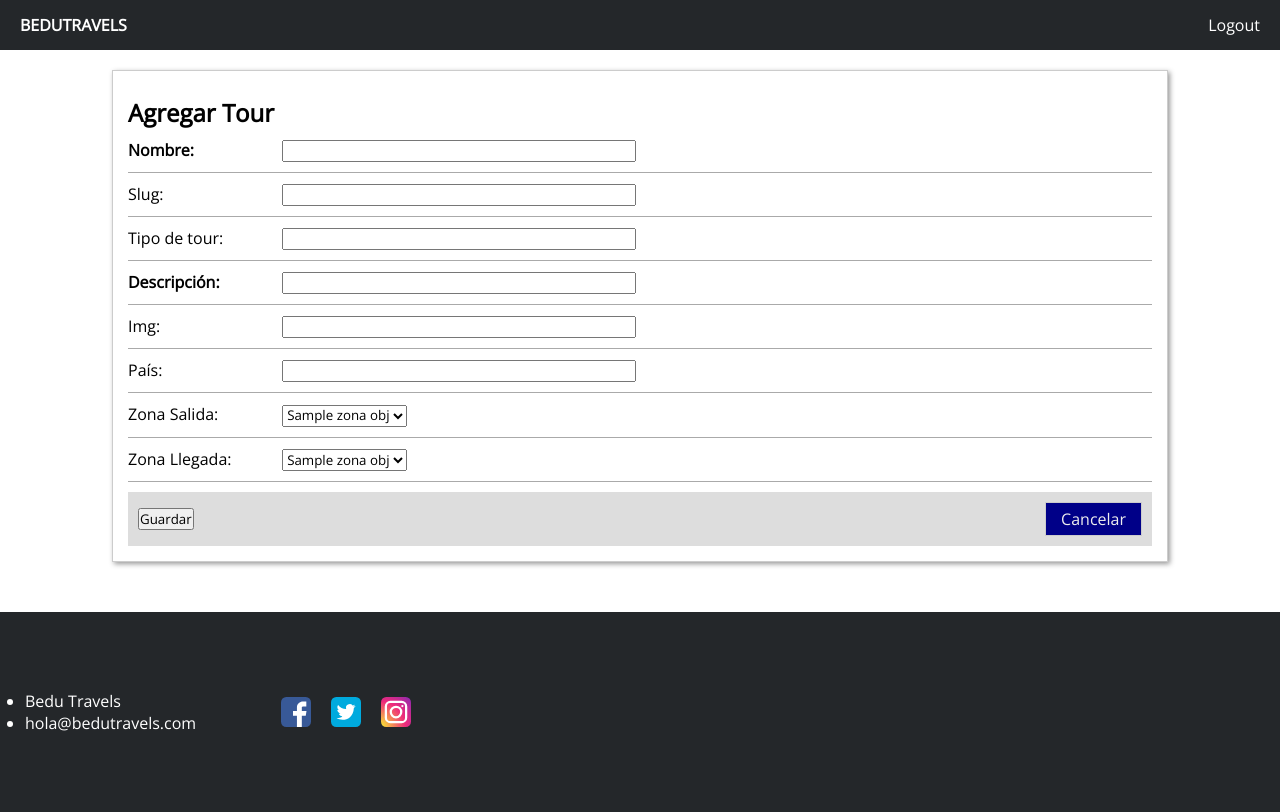
After one commit to rctorr/Bedutravels, a Django app: template tours/templates/tours/tour_agregar.html in a window 1280 px wide. The commit adds this page. Run offline with Django 3.2, Linux system fonts and the light colour scheme; the template is opened without the code that fills it: most values are stand-ins (such as "Sample title", 1, 10 or a date in 2020).

Commit message:
Se agregó la página para agregar un Tour incluyendo ruta, vista, plantilla en html y estilos. Se gregó también la operación de eliminar un Tour incluyendo ruta, y vista

```diff
--- a/tours/static/tours/css/index.css
+++ b/tours/static/tours/css/index.css
@@ -1,10 +1,10 @@
-*{
+* {
   margin: 0%;
   padding: 0%;
   font-family: 'Open Sans', sans-serif;
 }
 
-footer{
+footer {
   align-self: flex-end;
   background: #24272a;
   color: white;
@@ -13,7 +13,7 @@ footer{
   box-sizing: border-box;
 }
 
-nav{
+nav {
   background-color: #24272a;
   height: 50px;
   width: 100%;
@@ -34,24 +34,25 @@ nav .marca {
   padding-right: 20px;
   margin-left: 20px;
 }
-textarea:focus, input:focus{
+
+textarea:focus, input:focus {
     outline: none;
 }
 
-footer{
+footer {
   height: 200px;
   width: 100%;
   background-color: #24272a;
   display: flex;
-    align-items: center;
+  align-items: center;
 }
 
-#bedu-logo{
+#bedu-logo {
   margin-left: 20px;
   width: 50px;
 }
 
-#home-cover{
+#home-cover {
   background-image: url("../img/img_cover_home.jpg");
   height: 70vh;
   width: 100vw;
@@ -63,74 +64,73 @@ footer{
   color: #fff;
 }
 
-.social-media-container{
+.social-media-container {
   display: flex;
   justify-content: center;
   width: 300px;
 }
 
-.social-media-container > img{
+.social-media-container > img {
   width: 30px;
   padding: 0 10px 0 10px;
 }
 
-.text-shadow{
+.text-shadow {
   text-shadow: 1px 1px 4px rgba(0,0,0,0.45);
 }
 
-.title-font{
+.title-font {
   font-size: 30px;
 }
 
-.subtitle-font{
+.subtitle-font {
   font-size: 20px;
 }
 
-.text-center{
+.text-center {
   text-align: center;
 }
 
-.margin-top-lg{
+.margin-top-lg {
   margin-top: 50px;
 }
 
-.margin-top-md{
+.margin-top-md {
   margin-top: 30px;
 }
 
-.margin-top-sm{
+.margin-top-sm {
   margin-top: 15px;
 }
 
-.margin-bottom-md{
+.margin-bottom-md {
   margin-bottom: 30px;
 }
 
-.margin-bottom-lg{
+.margin-bottom-lg {
   margin-bottom: 50px;
 }
 
-.margin-bottom-sm{
+.margin-bottom-sm {
   margin-bottom: 15px;
 }
 
 
-.padding-top-md{
+.padding-top-md {
   padding-top: 30px;
 }
 
-.padding-top-lg{
+.padding-top-lg {
   padding-top: 50px;
 }
 
-.center-center{
+.center-center {
   display: flex;
   align-items: center;
   justify-content: center;
 }
 
-
-.searchbar{
+.searchbar {
     background-color: #fff;
     padding-left: 10px;
     padding: 3px;
@@ -142,7 +142,7 @@ footer{
     border-radius: 5px;
 }
 
-.searchbar > input{
+.searchbar > input {
     width: 100%;
     padding: 0;
     margin: 0;
@@ -151,7 +151,7 @@ footer{
     padding-left: 5px;
 }
 
-.searchbar > form > input{
+.searchbar > form > input {
   width: 100%;
   padding: 0;
   margin: 0;
@@ -160,31 +160,30 @@ footer{
   padding-left: 5px;
 }
 
-.top-country-gridarea{
+.top-country-gridarea {
   display: grid;
   grid-template-columns: 25vw 25vw 25vw;
   grid-template-rows: auto auto auto;
   justify-items: center;
 }
 
-.top-country-container{
+.top-country-container {
   width: 100%;
   display: flex;
   justify-content: center;
 }
 
-.top-country-gridarea > div{
+.top-country-gridarea > div {
   width: 24vw;
   height: 30vh;
-
 }
 
-.top-country-gridarea > div > img{
+.top-country-gridarea > div > img {
   width: 100%;
   height: 80%;
 }
 
-.search-button{
+.search-button {
   height: 44px;
   width: 45px;
   color: white;
@@ -193,21 +192,17 @@ footer{
   border-radius: 5px;
 }
 
-.text-style-none{
+.text-style-none {
   text-decoration: none;
 }
 
 @media (min-width: 768px) and (max-width: 1024px) {
-
-
-  nav{
+  nav {
     justify-content: center;
-
   }
 
-  nav > div{
+  nav > div {
     display: none;
-
   }
 
   #home-cover{
@@ -215,7 +210,7 @@ footer{
     background-position: -191px -193px;
   }
 
-  #home-cover > div > p:first-child{
+  #home-cover > div > p:first-child {
     font-size: 40px;
   }
 
@@ -231,13 +226,18 @@ footer{
   .top-country-gridarea > div {
     width: 40vw;
     height: 30vh;
-}
+  }
 
-.title-font{
-  font-size: 50px;
-}
+  .title-font{
+    font-size: 50px;
+  }
+} /* termina media */
 
-
+aside.msg {
+  padding: 15px;
+  background-color: #ff0;
+  margin: 15px auto;
+  width: 80%;
 }
 
 /**********************************************************
--- /dev/null
+++ b/tours/static/tours/css/tours.css
@@ -0,0 +1,47 @@
+div.contenido {
+    width: 80%;
+    margin: 20px auto;
+    padding: 15px;
+    border: 1px solid #ccc;
+    box-shadow: 2px 2px 5px #999;
+    background-color: #fff;
+}
+
+div.contenido header {
+    padding: 10px 0px;
+}
+
+div.contenido label {
+    display: inline-block;
+    width: 150px;
+}
+
+div.contenido label.requerido {
+    font-weight: bolder;
+}
+
+div.contenido input {
+    display: inline-block;
+    width: 350px;
+}
+
+div.contenido hr {
+    margin: 10px 0px;
+    border: 0px;
+    border-top: 1px solid #aaa;
+}
+
+div.contenido footer {
+    background-color: #ddd;
+    height: auto;
+    padding: 10px;
+}
+
+div.contenido footer input {
+    width: auto;
+}
+
+div.contenido footer nav {
+    background-color: initial;
+    height: auto;
+}
--- a/tours/templates/tours/base.html
+++ b/tours/templates/tours/base.html
@@ -5,6 +5,7 @@
     <title>Bedu Travels</title>
     <link rel="stylesheet" href="/static/tours/css/index.css">
     <link rel="stylesheet" href="/static/tours/css/destinos.css">
+    <link rel="stylesheet" href="/static/tours/css/tours.css">
     <link href="https://fonts.googleapis.com/css?family=Open+Sans" rel="stylesheet">
   </head>
   <body>
--- a/tours/templates/tours/index.html
+++ b/tours/templates/tours/index.html
@@ -5,6 +5,12 @@
         <h2>Tours</h2>
         <h3>Destinos maravillosos para revitalizar el cuerpo y alimentar el alma</h3>
     </section>
+
+    {% if msg %}
+    <aside class="msg">
+      {{ msg }}
+    </aside>
+    {% endif %}
 
     <section id="content">
       <aside id="column-left">
--- /dev/null
+++ b/tours/templates/tours/tour_agregar.html
@@ -0,0 +1,54 @@
+{% extends "tours/base.html" %}
+
+    {% block contenido %}
+    <div class="contenido">
+      <form action="/tour/agregar/" method="POST">
+        {% csrf_token %}
+        <header>
+          <h2>Agregar Tour</h2>
+        </header>
+
+        <section>
+          <label class="requerido">Nombre:</label>
+          <input type="text" name="nombre" required />
+          <hr />
+          <label class="">Slug:</label>
+          <input type="text" name="slug" />
+          <hr />
+          <label class="">Tipo de tour:</label>
+          <input type="text" name="tipoDeTour" />
+          <hr />
+          <label class="requerido">Descripción:</label>
+          <input type="text" name="descripcion" required />
+          <hr />
+          <label class="">Img:</label>
+          <input type="text" name="img" />
+          <hr />
+          <label class="">País:</label>
+          <input type="text" name="pais" />
+          <hr />
+          <label class="">Zona Salida:</label>
+          <select name="zonaSalida">
+            {% for zona_obj in zonas %}
+            <option value="{{ zona_obj.id }}">{{ zona_obj.nombre }}</option>
+            {% endfor %}
+          </select>
+          <hr />
+          <label class="">Zona Llegada:</label>
+          <select name="zonaLlegada">
+            {% for zona_obj in zonas %}
+            <option value="{{ zona_obj.id }}">{{ zona_obj.nombre }}</option>
+            {% endfor %}
+          </select>
+          <hr />
+        </section>
+
+        <footer>
+          <nav class="nav-botones">
+            <input type="submit" class="btn" value="Guardar" />
+            <a class="btn" href="/">Cancelar</a>
+          </nav>
+        </footer>
+      </form>
+    </div><!-- termina class="contenido" -->
+    {% endblock %}
--- a/tours/urls.py
+++ b/tours/urls.py
@@ -6,6 +6,8 @@ from . import views
 
 urlpatterns = [
 	path('', views.index, name="index"),
+    path('tour/agregar/', views.tour_agregar, name="tour_agregar"),
+    path('tour/eliminar/<int:id_tour>/', views.tour_eliminar, name="tour_eliminar"),
     path("login/",
     	auth_views.LoginView.as_view(template_name="registration/login.html"),
     	name="login"),
```
Also changed, not shown: tours/views.py (+54 -1 lines).
